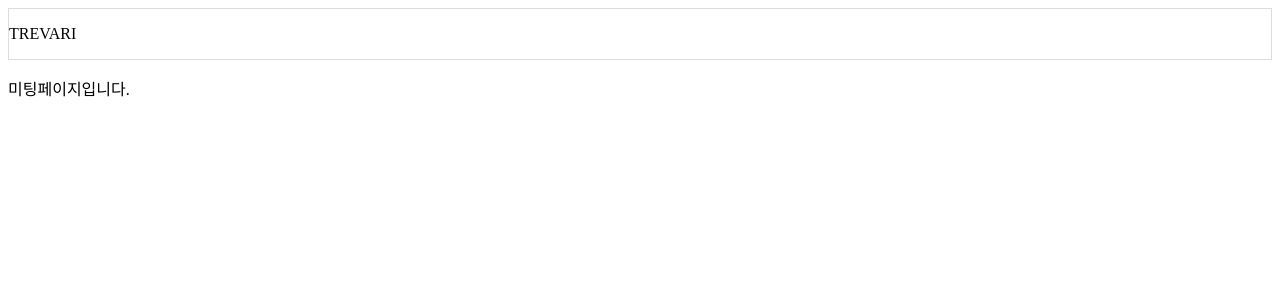
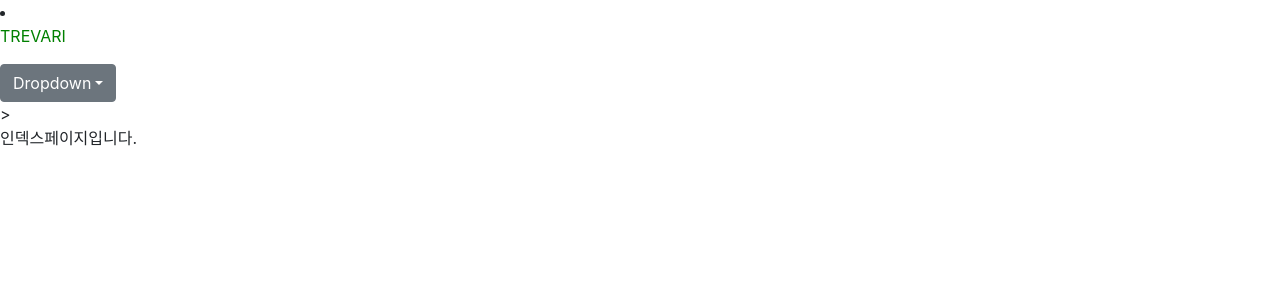
Before and after one commit to yatyat2/trevari, a Next.js app: page / in a window 1280 px wide. Shown: the top 300 px of the page. Built offline with nearby package versions, Linux system fonts and the light colour scheme.

Commit message:
오류 확인

```diff
--- /dev/null
+++ b/components/Category.js
@@ -0,0 +1,38 @@
+import React from 'react';
+import 'bootstrap/dist/css/bootstrap.css';
+import { Dropdown, DropdownToggle, DropdownMenu, DropdownItem } from '../node_modules/reactstrap';
+
+
+
+export default class Example extends React.Component {
+  constructor(props) {
+    super(props);
+
+    this.toggle = this.toggle.bind(this);
+    this.state = {
+      dropdownOpen: false
+    };
+  }
+
+  toggle() {
+    this.setState(prevState => ({
+      dropdownOpen: !prevState.dropdownOpen
+    }));
+  }
+
+  render() {
+    return (
+      <Dropdown isOpen={this.state.dropdownOpen} toggle={this.toggle}>
+        <DropdownToggle caret>
+          Dropdown
+        </DropdownToggle>
+        <DropdownMenu>
+          <DropdownItem>Header</DropdownItem>
+          <DropdownItem>Action</DropdownItem>
+          <DropdownItem>Another Action</DropdownItem>
+          <DropdownItem>Another Action</DropdownItem>
+        </DropdownMenu>
+      </Dropdown>
+    );
+  }
+}
--- a/components/Header.js
+++ b/components/Header.js
@@ -1,16 +1,19 @@
 import Link from 'next/link'
 
 
+const Header = () =>(
 
-const HeaderStyle = {
-    border: '1px solid #DDD',
-}
-
-const Header = () =>(
-    <div style={HeaderStyle}>
-        <p>TREVARI </p>
-    </div>
-
+    <li>
+        <div>
+           <p>TREVARI </p>
+        </div>
+        <style jsx>
+        {`
+        p {
+            color:green
+        }
+        `}</style>
+    </li>
 )
 
 export default Header;
--- /dev/null
+++ b/next.config.js
@@ -0,0 +1,4 @@
+const withCSS = require('@zeit/next-css')
+module.exports = withCSS({
+  cssModules: true
+})
--- a/pages/index.js
+++ b/pages/index.js
@@ -1,11 +1,13 @@
-
+import 'bootstrap/dist/css/bootstrap.css';
 import Header from '../components/Header'
+import Categoty from '../components/Category'
 
 export default () =>(
     <div>
         <Header />
+        <Categoty />>
         <p>
-            미팅페이지입니다.
+            인덱스페이지입니다.
         </p>
     </div>
 )
```
Also changed, not shown: package.json (+5 -2 lines), pages/meeting.js (added, +11 -0 lines), 1 other file (tests, documents, lock files or other folders).
